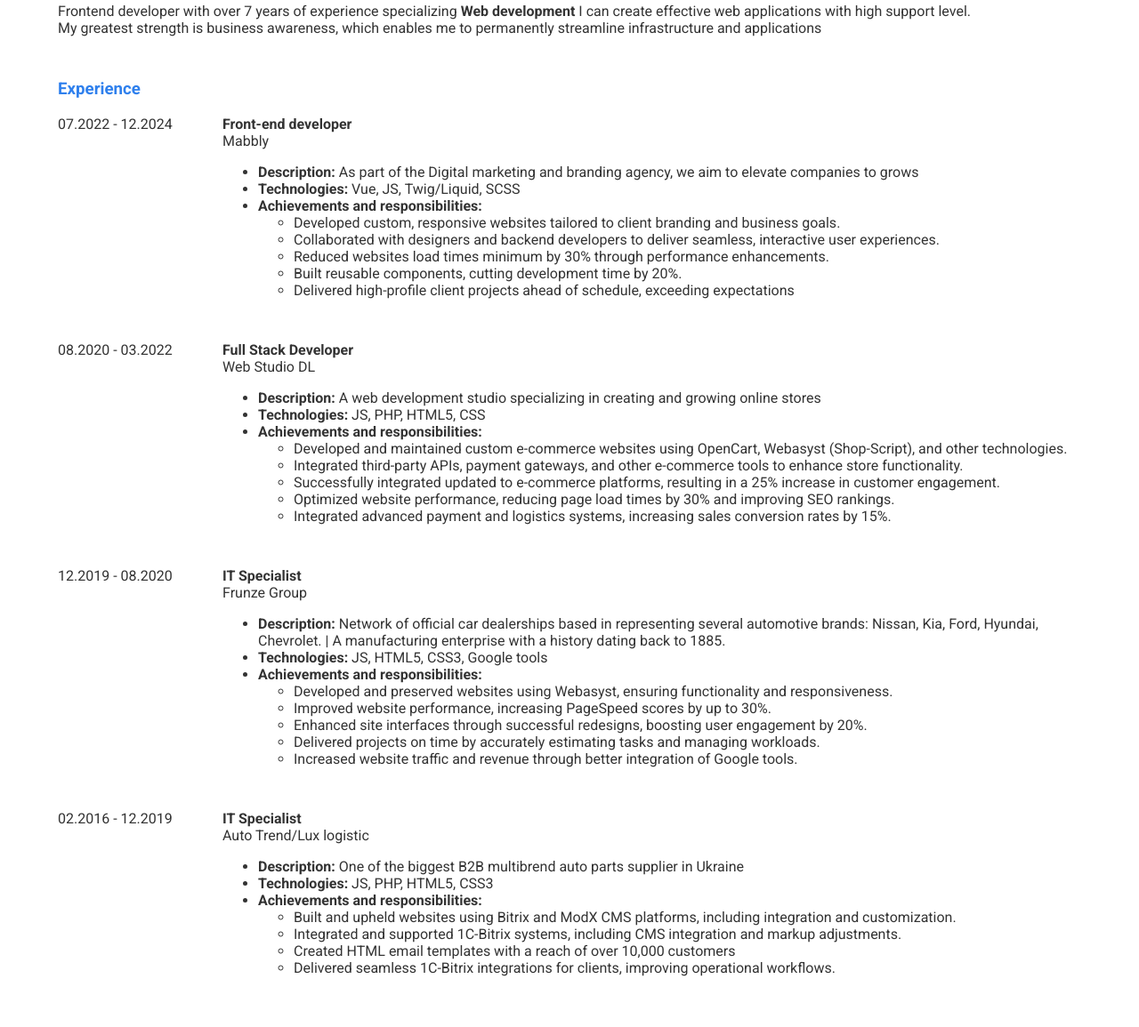
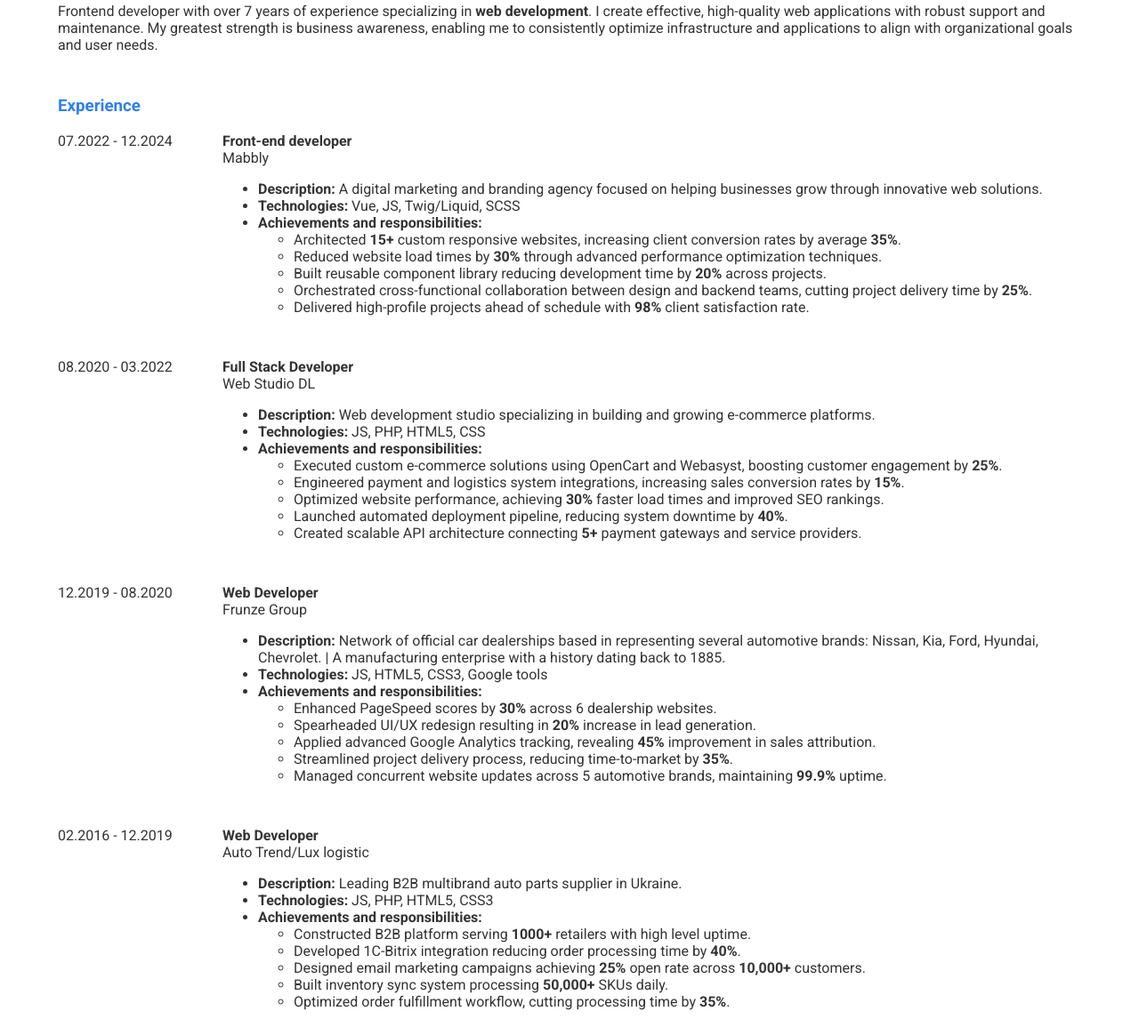
Before and after one commit to Trabajador/Trabajador.github.io, a plain HTML site: page index.html in a window 1280 px wide. Shown: the part 293-1448 px from the top of the page at 89% size. Drawn offline with Linux system fonts and the light colour scheme.

Commit message:
feat(CV): info upated

```diff
--- a/index.html
+++ b/index.html
@@ -39,7 +39,7 @@
       </header>
       <main>
         <section>
-          <h2>Front-end dev, markup, CMS dev, IT Specialist</h2>
+          <h2>Frontend Developer | Vue | Angular | React</h2>
           <div class="contacts">
             <div class="contact">
               <div class="contact__type">
@@ -99,10 +99,9 @@
               </div>
           </div>
           <div class="description">
-            Frontend developer with over 7 years of experience specializing <b>Web development</b>
-            I can create effective web applications with high support level.
-            <br>
-            My greatest strength is business awareness, which enables me to permanently streamline infrastructure and applications
+            Frontend developer with over 7 years of experience specializing in <b>web development</b>. I create effective, high-quality
+            web applications with robust support and maintenance. My greatest strength is business awareness, enabling me to
+            consistently optimize infrastructure and applications to align with organizational goals and user needs.
           </div>
         </section>
 
@@ -115,16 +114,18 @@
                 <div class="experience__company">Mabbly</div>
                 <div class="experience__details">
                     <ul>
-                        <li><b>Description:</b> As part of the Digital marketing and branding agency, we aim to elevate companies to grows</li>
+                        <li><b>Description:</b> A digital marketing and branding agency focused on helping businesses grow through
+                          innovative web solutions.</li>
                         <li><b>Technologies:</b> Vue, JS, Twig/Liquid, SCSS</li>
                         <li>
                           <b>Achievements and responsibilities:</b>
                           <ul>
-                            <li>Developed custom, responsive websites tailored to client branding and business goals.</li>
-                            <li>Collaborated with designers and backend developers to deliver seamless, interactive user experiences.</li>
-                            <li>Reduced websites load times minimum by 30% through performance enhancements.</li>
-                            <li>Built reusable components, cutting development time by 20%.</li>
-                            <li>Delivered high-profile client projects ahead of schedule, exceeding expectations</li>
+                            <li>Architected <b>15+</b> custom responsive websites, increasing client conversion rates by average <b>35%</b>.</li>
+                            <li>Reduced website load times by <b>30%</b> through advanced performance optimization techniques.</li>
+                            <li>Built reusable component library reducing development time by <b>20%</b> across projects.</li>
+                            <li>Orchestrated cross-functional collaboration between design and backend teams, cutting project delivery
+                              time by <b>25%</b>.</li>
+                            <li>Delivered high-profile projects ahead of schedule with <b>98%</b> client satisfaction rate.</li>
                           </ul>
                         </li>
                     </ul>
@@ -138,16 +139,16 @@
                   <div class="experience__company">Web Studio DL</div>
                   <div class="experience__details">
                     <ul>
-                      <li><b>Description:</b> A web development studio specializing in creating and growing online stores</li>
+                      <li><b>Description:</b> Web development studio specializing in building and growing e-commerce platforms.</li>
                       <li><b>Technologies:</b> JS, PHP, HTML5, CSS</li>
                       <li>
                         <b>Achievements and responsibilities:</b>
                         <ul>
-                          <li>Developed and maintained custom e-commerce websites using OpenCart, Webasyst (Shop-Script), and other technologies.</li>
-                          <li>Integrated third-party APIs, payment gateways, and other e-commerce tools to enhance store functionality.</li>
-                          <li>Successfully integrated updated to e-commerce platforms, resulting in a 25% increase in customer engagement.</li>
-                          <li>Optimized website performance, reducing page load times by 30% and improving SEO rankings.</li>
-                          <li>Integrated advanced payment and logistics systems, increasing sales conversion rates by 15%.</li>
+                          <li>Executed custom e-commerce solutions using OpenCart and Webasyst, boosting customer engagement by <b>25%</b>.</li>
+                          <li>Engineered payment and logistics system integrations, increasing sales conversion rates by <b>15%</b>.</li>
+                          <li>Optimized website performance, achieving <b>30%</b> faster load times and improved SEO rankings.</li>
+                          <li>Launched automated deployment pipeline, reducing system downtime by <b>40%</b>.</li>
+                          <li>Created scalable API architecture connecting <b>5+</b> payment gateways and service providers.</li>
                         </ul>
                       </li>
                   </ul>
@@ -157,7 +158,7 @@
           <div class="experience">
             <div class="experience__date">12.2019 - 08.2020</div>
             <div class="experience__description">
-                <div class="experience__name">IT Specialist</div>
+                <div class="experience__name">Web Developer</div>
                 <div class="experience__company">Frunze Group</div>
                 <div class="experience__details">
                   <ul>
@@ -167,11 +168,11 @@
                     <li>
                       <b>Achievements and responsibilities:</b>
                       <ul>
-                        <li>Developed and preserved websites using Webasyst, ensuring functionality and responsiveness.</li>
-                        <li>Improved website performance, increasing PageSpeed scores by up to 30%.</li>
-                        <li>Enhanced site interfaces through successful redesigns, boosting user engagement by 20%.</li>
-                        <li>Delivered projects on time by accurately estimating tasks and managing workloads.</li>
-                        <li>Increased website traffic and revenue through better integration of Google tools.</li>
+                        <li>Enhanced PageSpeed scores by <b>30%</b> across 6 dealership websites.</li>
+                        <li>Spearheaded UI/UX redesign resulting in <b>20%</b> increase in lead generation.</li>
+                        <li>Applied advanced Google Analytics tracking, revealing <b>45%</b> improvement in sales attribution.</li>
+                        <li>Streamlined project delivery process, reducing time-to-market by <b>35%</b>.</li>
+                        <li>Managed concurrent website updates across 5 automotive brands, maintaining <b>99.9%</b> uptime.</li>
                       </ul>
                     </li>
                 </ul>
@@ -181,19 +182,20 @@
           <div class="experience">
             <div class="experience__date">02.2016 - 12.2019</div>
             <div class="experience__description">
-                <div class="experience__name">IT Specialist</div>
+                <div class="experience__name">Web Developer</div>
                 <div class="experience__company">Auto Trend/Lux logistic</div>
                 <div class="experience__details">
                   <ul>
-                    <li><b>Description:</b> One of the biggest B2B multibrend auto parts supplier in Ukraine</li>
+                    <li><b>Description:</b> Leading B2B multibrand auto parts supplier in Ukraine.</li>
                     <li><b>Technologies:</b> JS, PHP, HTML5, CSS3</li>
                     <li>
                       <b>Achievements and responsibilities:</b>
                       <ul>
-                        <li>Built and upheld websites using Bitrix and ModX CMS platforms, including integration and customization.</li>
-                        <li>Integrated and supported 1C-Bitrix systems, including CMS integration and markup adjustments.</li>
-                        <li>Created HTML email templates with a reach of over 10,000 customers</li>
-                        <li>Delivered seamless 1C-Bitrix integrations for clients, improving operational workflows.</li>
+                        <li>Constructed B2B platform serving <b>1000+</b> retailers with high level uptime.</li>
+                        <li>Developed 1C-Bitrix integration reducing order processing time by <b>40%</b>.</li>
+                        <li>Designed email marketing campaigns achieving <b>25%</b> open rate across <b>10,000+</b> customers.</li>
+                        <li>Built inventory sync system processing <b>50,000+</b> SKUs daily.</li>
+                        <li>Optimized order fulfillment workflow, cutting processing time by <b>35%</b>.</li>
                       </ul>
                     </li>
                 </ul>
@@ -224,7 +226,8 @@
           <h3>Languages</h3>
           <ul>
               <li>English - Full professional proficiency</li>
-              <li>Ukrainian - Advanced</li>
+              <li>Ukrainian - Fluent</li>
+              <li>Polish - Beginner</li>
               <li>Russian - Fluent</li>
           </ul>
         </section>
```
